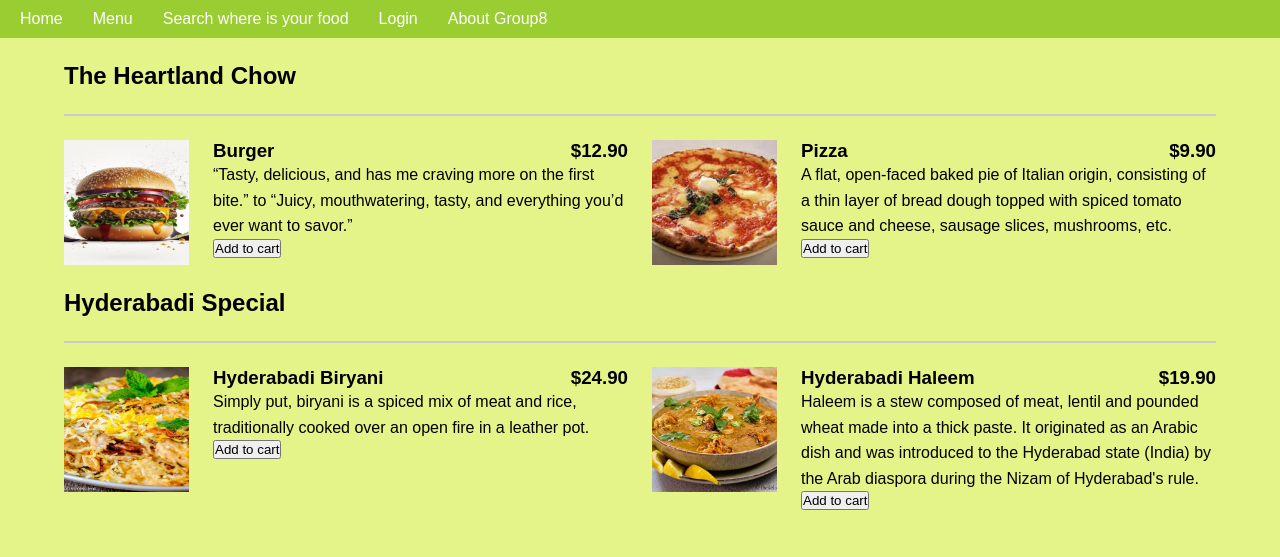
After one commit to RongalaMahesh/projectgroup8, a Flask app: page /menu in a window 1280 px wide. The commit adds this page. Shown: the top 557 px of the page. Run offline with Flask 3, Linux system fonts and the light colour scheme.

Commit message:
major changes

```diff
--- a/static/home.css
+++ b/static/home.css
@@ -84,7 +84,7 @@ body {
   }
 
   .raju, .features {
-    padding: 15px;
+    padding: 60px;
   }
 
   .raju h2, .features h2 {
--- /dev/null
+++ b/static/menu.css
@@ -0,0 +1,121 @@
+*{
+  margin: 0;
+  padding: 0;
+  box-sizing: border-box;
+  font-family: 'Poppins', sans-serif;
+}
+
+body {
+  background-color: #e4f489;
+}
+.header {
+  background-color:#9acd32;
+  color: #7b9ee9;
+}
+
+  nav {
+  display: flex;
+  justify-content: space-between;
+  align-items: center;
+  padding: 10px;
+  }
+
+  nav ul {
+  list-style: none;
+  margin: 0;
+  padding: 0;
+  display: flex;
+  }
+
+  nav ul li {
+  margin-right: 10px;
+}
+
+  nav li {
+  margin-right: 20px;
+  }
+
+  nav li.login-link {
+  margin-left: auto;
+  }
+
+
+  nav ul li a {
+  color: #fff;
+  text-decoration: none;
+  padding: 10px;
+  }
+
+  nav ul li a:hover {
+  background-color: #555;
+  }
+
+
+.container {
+    max-width: 1200px;
+    margin: 0 auto;
+    padding: 1.5em;
+  }
+
+  .menu {
+    font-family: "Inter", sans-serif;
+    font-size: 14px;
+  }
+
+  .menu-group-heading {
+    margin: 0;
+    padding-bottom: 1em;
+    border-bottom: 2px solid #ccc;
+  }
+
+  .menu-group {
+    display: grid;
+    grid-template-columns: 1fr;
+    gap: 1.5em;
+    padding: 1.5em 0;
+  }
+
+  .menu-item {
+    display: flex;
+  }
+
+  .menu-item-image {
+    width: 80px;
+    height: 80px;
+    flex-shrink: 0;
+    object-fit: cover;
+    margin-right: 1.5em;
+  }
+
+  .menu-item-text {
+    flex-grow: 1;
+  }
+
+  .menu-item-heading {
+    display: flex;
+    justify-content: space-between;
+    margin: 0;
+  }
+
+  .menu-item-name {
+    margin-right: 1.5em;
+  }
+
+  .menu-item-description {
+    line-height: 1.6;
+  }
+
+  @media screen and (min-width: 992px) {
+    .menu {
+      font-size: 16px;
+    }
+
+    .menu-group {
+      grid-template-columns: repeat(2, 1fr);
+    }
+
+    .menu-item-image {
+      width: 125px;
+      height: 125px;
+    }
+  }
--- a/templates/about.html
+++ b/templates/about.html
@@ -13,6 +13,7 @@
         <nav>
             <ul>
                 <li><a href="{{ url_for('view.index') }}">Home</a></li>
+                <li><a href="{{ url_for('view.menu') }}">Menu</a></li>
                 <li><a href="{{ url_for('view.tracking') }}">Search where is your food</a></li>
                 <li class="login-link"><a href="{{ url_for('view.loginpage') }}">Login</a></li>
                 <li><a href="{{ url_for('view.about') }}">About Group8</a></li>
--- a/templates/home.html
+++ b/templates/home.html
@@ -11,6 +11,7 @@
         <nav>
             <ul>
                 <li><a href="{{ url_for('view.index') }}">Home</a></li>
+                <li><a href="{{ url_for('view.menu') }}">Menu</a></li>
                 <li><a href="{{ url_for('view.tracking') }}">Search where is your food</a></li>
                 <li class="login-link"><a href="{{ url_for('view.loginpage') }}">Login</a></li>
                 <li><a href="{{ url_for('view.about') }}">About Group8</a></li>
--- a/templates/login.html
+++ b/templates/login.html
@@ -11,6 +11,7 @@
         <nav>
             <ul>
                 <li><a href="{{ url_for('view.index') }}">Home</a></li>
+                <li><a href="{{ url_for('view.menu') }}">Menu</a></li>
                 <li><a href="{{ url_for('view.tracking') }}">Search where is your food</a></li>
                 <li class="login-link"><a href="{{ url_for('view.loginpage') }}">Login</a></li>
                 <li><a href="{{ url_for('view.about') }}">About Group8</a></li>
--- /dev/null
+++ b/templates/menu.html
@@ -0,0 +1,93 @@
+<!DOCTYPE html>
+<html lang="en">
+
+<head>
+  <meta charset="UTF-8">
+  <meta http-equiv="X-UA-Compatible" content="IE=edge">
+  <meta name="viewport" content="width=device-width, initial-scale=1.0">
+  <title>Food and Beverage company Order System -Menu</title>
+  <link rel="stylesheet" href="{{ url_for('static', filename='home.css') }}">
+  <link rel="stylesheet" href="{{ url_for('static', filename='menu.css') }}">
+</head>
+
+<body>
+      <header>
+        <nav>
+            <ul>
+              <li><a href="{{ url_for('view.index') }}">Home</a></li>
+              <li><a href="{{ url_for('view.menu') }}">Menu</a></li>
+              <li><a href="{{ url_for('view.tracking') }}">Search where is your food</a></li>
+              <li class="login-link"><a href="{{ url_for('view.loginpage') }}">Login</a></li>
+              <li><a href="{{ url_for('view.about') }}">About Group8</a></li>
+            </ul>
+        </nav>
+    </header>
+  <div class="container">
+    <div class="menu">
+      <h2 class="menu-group-heading">
+        The Heartland Chow
+      </h2>
+      <div class="menu-group">
+        <div class="menu-item">
+          <img class="menu-item-image" src="{{ url_for('static', filename='burger.jpg') }}" alt="Burger">
+          <div class="menu-item-text">
+            <h3 class="menu-item-heading">
+              <span class="menu-item-name">Burger</span>
+              <span class="menu-item-price">$12.90</span>
+            </h3>
+            <p class="menu-item-description">
+              “Tasty, delicious, and has me craving more on the first bite.” to “Juicy, mouthwatering, tasty, and everything you’d ever want to savor.”
+            </p>
+            <button>Add to cart</button>
+          </div>
+        </div>
+        <div class="menu-item">
+          <img class="menu-item-image" src="{{ url_for('static', filename='pizza_.jpeg') }}" alt="Pizza">
+          <div class="menu-item-text">
+            <h3 class="menu-item-heading">
+              <span class="menu-item-name">Pizza</span>
+              <span class="menu-item-price">$9.90</span>
+            </h3>
+            <p class="menu-item-description">
+              A flat, open-faced baked pie of Italian origin, consisting of a thin layer of bread dough topped with spiced tomato sauce and cheese, sausage slices, mushrooms, etc.
+            </p>
+            <button>Add to cart</button>
+          </div>
+        </div>
+      </div>
+      <h2 class="menu-group-heading">
+        Hyderabadi Special
+      </h2>
+      <div class="menu-group">
+        <div class="menu-item">
+          <img class="menu-item-image" src="{{ url_for('static', filename='biryani.jpg') }}" alt="Biryani">
+          <div class="menu-item-text">
+            <h3 class="menu-item-heading">
+              <span class="menu-item-name">Hyderabadi Biryani</span>
+              <span class="menu-item-price">$24.90</span>
+            </h3>
+            <p class="menu-item-description">
+              Simply put, biryani is a spiced mix of meat and rice, traditionally cooked over an open fire in a leather pot.
+            </p>
+            <button>Add to cart</button>
+          </div>
+        </div>
+        <div class="menu-item">
+          <img class="menu-item-image" src="{{ url_for('static', filename='haleem.jpg') }}" alt="Haleem">
+          <div class="menu-item-text">
+            <h3 class="menu-item-heading">
+              <span class="menu-item-name">Hyderabadi Haleem</span>
+              <span class="menu-item-price">$19.90</span>
+            </h3>
+            <p class="menu-item-description">
+              Haleem is a stew composed of meat, lentil and pounded wheat made into a thick paste. It originated as an Arabic dish and was introduced to the Hyderabad state (India) by the Arab diaspora during the Nizam of Hyderabad's rule.
+            </p>
+            <button>Add to cart</button>
+          </div>
+        </div>
+      </div>
+    </div>
+  </div>
+</body>
+
+</html>
--- a/templates/registerpage.html
+++ b/templates/registerpage.html
@@ -12,6 +12,7 @@
         <nav>
             <ul>
                 <li><a href="{{ url_for('view.index') }}">Home</a></li>
+                <li><a href="{{ url_for('view.menu') }}">Menu</a></li>
                 <li><a href="{{ url_for('view.tracking') }}">Search where is your food</a></li>
                 <li class="login-link"><a href="{{ url_for('view.loginpage') }}">Login</a></li>
                 <li><a href="{{ url_for('view.about') }}">About Group8</a></li>
--- a/templates/track.html
+++ b/templates/track.html
@@ -11,6 +11,7 @@
         <nav>
             <ul>
                 <li><a href="{{ url_for('view.index') }}">Home</a></li>
+                <li><a href="{{ url_for('view.menu') }}">Menu</a></li>
                 <li><a href="{{ url_for('view.tracking') }}">Search where is your food</a></li>
                 <li class="login-link"><a href="{{ url_for('view.loginpage') }}">Login</a></li>
                 <li><a href="{{ url_for('view.about') }}">About Group8</a></li>
@@ -18,13 +19,13 @@
         </nav>
     </header>
 	<main>
-	<h1>Login</h1>
+	<h1>Order Tracking</h1>
 	<form action="/track" method="post">
 		<label for="id">Delivery ID:</label>
 		<input type="text" id="id" name="id" required><br><br>
 		<button type="submit">Track your order</button>
 		<p class="form__text">
-			<a class="form__link" href="{{ url_for('view.trackregister') }}" id="linkCreateAccount"></a>
+			<a class="form__link" href="{{ url_for('view.trackregister') }}" id="linkCreateAccount">Not yet placed any order? click here to place the order</a>
 		</p>
 	</form>
 
--- a/templates/tracking.html
+++ b/templates/tracking.html
@@ -9,6 +9,7 @@
 		<label for="id">Enter your Delivery ID:</label>
 		<input type="text" id="id" name="id" required>
 		<button type="submit">Track your food</button>
+
 	</form>
 
 </body>
--- a/templates/trackregister.html
+++ b/templates/trackregister.html
@@ -12,6 +12,7 @@
         <nav>
             <ul>
                 <li><a href="{{ url_for('view.index') }}">Home</a></li>
+                <li><a href="{{ url_for('view.menu') }}">Menu</a></li>
                 <li><a href="{{ url_for('view.tracking') }}">Search where is your food</a></li>
                 <li class="login-link"><a href="{{ url_for('view.loginpage') }}">Login</a></li>
                 <li><a href="{{ url_for('view.about') }}">About Group8</a></li>
@@ -23,9 +24,9 @@
 	<form action="{{ url_for('view.registerlugage') }}" method="post">
 		<label for="name">Customer Name:</label>
 		<input type="text" id="name" name="name"><br><br>
-        <label for="nol">Number of lugage:</label>
+        <label for="nol">food order:</label>
 		<input type="text" id="nol" name="nol"><br><br>
-        <label for="dest">Destination:</label>
+        <label for="dest">Address:</label>
 		<input type="text" id="dest" name="dest"><br><br>
 		<input type="submit" value="Register">
 	</form>
--- a/templates/users.html
+++ b/templates/users.html
@@ -28,6 +28,7 @@
         <nav>
             <ul>
                 <li><a href="{{ url_for('view.index') }}">Home</a></li>
+				<li><a href="{{ url_for('view.menu') }}">Menu</a></li>
                 <li><a href="{{ url_for('view.tracking') }}">Search where is your food</a></li>
                 <li class="login-link"><a href="{{ url_for('view.loginpage') }}">Login</a></li>
                 <li><a href="{{ url_for('view.about') }}">About Group8</a></li>
@@ -40,8 +41,8 @@
 			<thead>
 				<tr>
 					<th>Customer Name</th>
-					<th>Number of lugages</th>
-					<th>Destination</th>
+					<th>Orders details</th>
+					<th>Delivery Address</th>
 				</tr>
 			</thead>
 			<tbody>
--- a/view.py
+++ b/view.py
@@ -77,6 +77,10 @@ def track():
 def about():
     return render_template('about.html')
 
+@auth_bp.route('/menu')
+def menu():
+    return render_template('menu.html')
+
 @auth_bp.route('/registerlugage', methods=['POST'])
 def registerlugage():
     cursor = db.cursor()
```
Also changed, not shown: static/biryani.jpg (added), static/burger.jpg (added), static/haleem.jpg (added), static/pizza_.jpeg (added).
